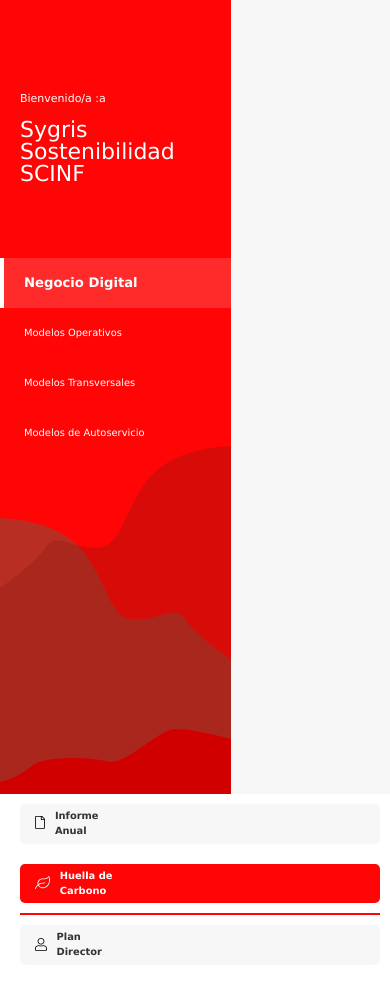
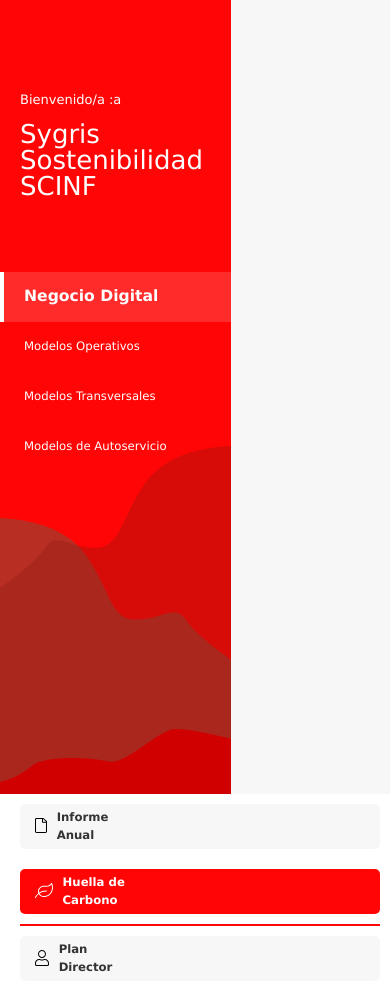
Before and after one commit to terrasa/home-main, a website: page index.html in a window 390 px wide. Shown: the part 50-1032 px from the top of the page. Drawn offline with Linux system fonts and the light colour scheme.

Commit message:
cambios estilos

```diff
--- a/sass/_responsive.scss
+++ b/sass/_responsive.scss
@@ -45,7 +45,6 @@
 
 @media screen and (max-width: 800px) {
     html {
-        font-size: 11px;
 
         .main-container {
 
@@ -60,20 +59,19 @@
     }
 }
 
-@media screen and (max-width: 665px) {
+@media screen and (max-width: 750px) {
     html {
-        font-size: 11px;
+        font-size: 13px;
 
         .main-container {
 
-            .page-container__tabs {
+            .page-container__tabs,
+            .page-container__page,
+            .page-container__info {
                 .box-container {
                     flex: 0 1 100%;
                 }
             }
-            .page-container__info .box-container {
-                flex: 0 1 100%;
-            }
         }
     }
 }
--- a/sass/_styles.scss
+++ b/sass/_styles.scss
@@ -218,7 +218,7 @@
 
         ul.sub-menu-dropdown.box {
             width: calc(100% - 20px);
-            background-color: rgba(238, 232, 232, 0.95);
+            background-color: #efefef;
             z-index: 10;
             padding: 10px 0;
             position: absolute;
```
Also changed, not shown: css/template.css, 1 other file.
